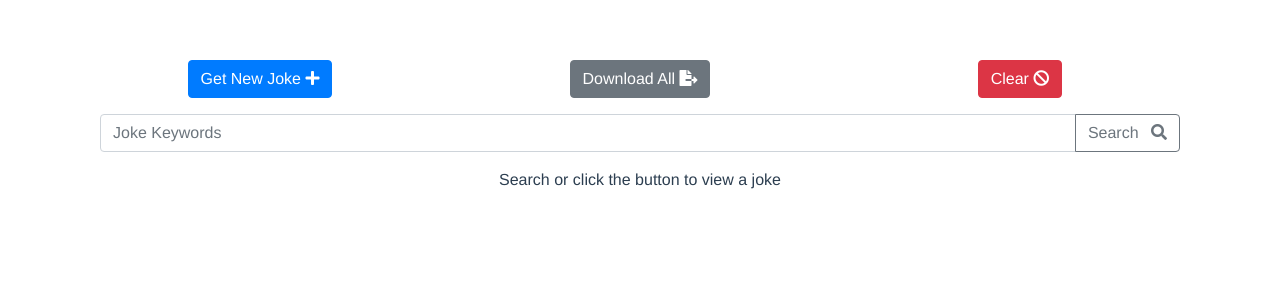
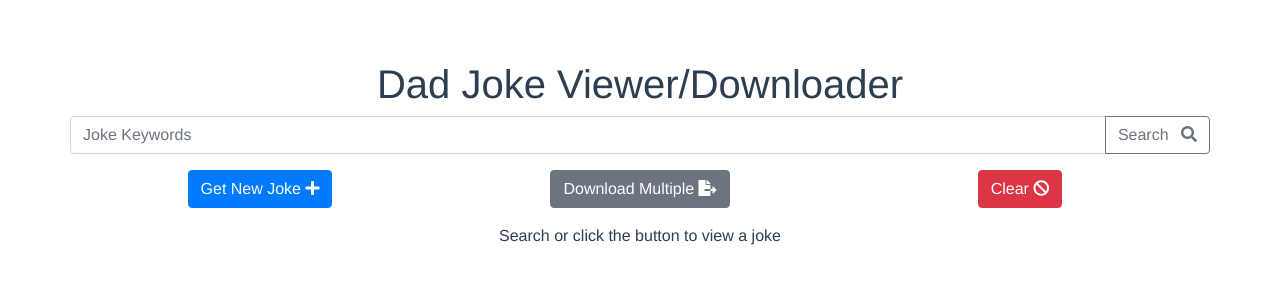
Before and after one commit to Zetaphor/fz-jokes, a Vue app: page / in a window 1280 px wide. Shown: the top 300 px of the page. Built offline with nearby package versions, Linux system fonts and the light colour scheme; what vue-resource would draw is missing.

Commit message:
Select multiple, preparing for download

```diff
--- a/src/components/CardContainer.vue
+++ b/src/components/CardContainer.vue
@@ -1,5 +1,5 @@
 <template>
-  <div class="container">
+  <div class="container mt-3">
     <p v-if="!totalJokes">Search or click the button to view a joke</p>
     <p v-else>Showing {{ totalJokes }} <span v-if="totalJokes > 1">jokes</span><span v-else>joke</span></p>
     <joke-card v-for="(joke, id) in $store.state.jokes" :key="id" :jokeId="id" :text="joke"></joke-card>
--- a/src/components/JokeCard.vue
+++ b/src/components/JokeCard.vue
@@ -3,7 +3,12 @@
     <div class="card-body">
       <div class="row">
         <div class="col-1">
-          <button class="btn btn-outline-success"><i class="fas fa-file-download"></i></button>
+          <button class="btn btn-outline-success" v-if="!$store.state.downloadSelectMode"><i class="fas fa-file-download"></i></button>
+
+          <div class="custom-control custom-checkbox" v-else>
+            <input type="checkbox" class="custom-control-input" :id="jokeId">
+            <label class="custom-control-label" :for="jokeId"></label>
+          </div>
         </div>
         <div class="col-10">
           <p class="card-text">{{ text }}</p>
--- a/src/components/TopNav.vue
+++ b/src/components/TopNav.vue
@@ -1,18 +1,8 @@
 <template>
   <div class="container">
+    <h1>Dad Joke Viewer/Downloader</h1>
+
     <div class="row">
-      <div class="col-4">
-        <button class="btn btn-primary" @click="getJoke">Get New Joke <i class="fas fa-plus"></i></button>
-      </div>
-      <div class="col-4">
-        <button class="btn btn-secondary">Download All <i class="fas fa-file-export"></i></button>
-      </div>
-      <div class="col-4">
-        <button class="btn btn-danger" @click="removeJokes">Clear <i class="fas fa-ban"></i></button>
-      </div>
-    </div>
-
-    <div class="container mt-3">
       <div class="input-group mb-3">
         <input type="text" class="form-control" placeholder="Joke Keywords">
         <div class="input-group-append">
@@ -20,6 +10,22 @@
             Search <i class="fas fa-search pl-2"></i>
           </button>
         </div>
+      </div>
+    </div>
+
+    <div class="row">
+      <div class="col-4">
+        <button class="btn btn-primary" @click="getJoke">Get New Joke <i class="fas fa-plus"></i></button>
+      </div>
+      <div class="col-4">
+        <button class="btn btn-secondary" @click="enableSelectMode" v-if="!$store.state.downloadSelectMode">Download Multiple <i class="fas fa-file-export"></i></button>
+        <span v-else>
+          <button class="btn btn-outline-success" @click="downloadSelected">Download <i class="fas fa-file-export"></i></button>
+          <button class="btn btn-outline-danger" @click="cancelSelection">Cancel <i class="fas fa-ban"></i></button>
+        </span>
+      </div>
+      <div class="col-4">
+        <button class="btn btn-danger" @click="removeJokes">Clear <i class="fas fa-ban"></i></button>
       </div>
     </div>
   </div>
@@ -40,6 +46,18 @@ export default {
 
     searchJokes () {
 
+    },
+
+    enableSelectMode () {
+      this.$store.commit('SET_SELECT_MODE', true)
+    },
+
+    cancelSelection () {
+      this.$store.commit('SET_SELECT_MODE', false)
+    },
+
+    downloadSelected () {
+
     }
   }
 }
--- a/src/store.js
+++ b/src/store.js
@@ -17,7 +17,9 @@ export default new Vuex.Store({
         Accept: 'application/json'
       }
     },
-    jokes: {}
+    jokes: {},
+    downloadSelectMode: false,
+    downloadSelection: []
   },
 
   mutations: {
@@ -31,6 +33,10 @@ export default new Vuex.Store({
 
     CLEAR_JOKES (state) {
       state.jokes = {}
+    },
+
+    SET_SELECT_MODE (state, mode) {
+      state.downloadSelectMode = mode
     }
   },
 
@@ -42,5 +48,9 @@ export default new Vuex.Store({
         console.log(error)
       })
     }
+  },
+
+  downloadJokes (context) {
+
   }
 })
```
